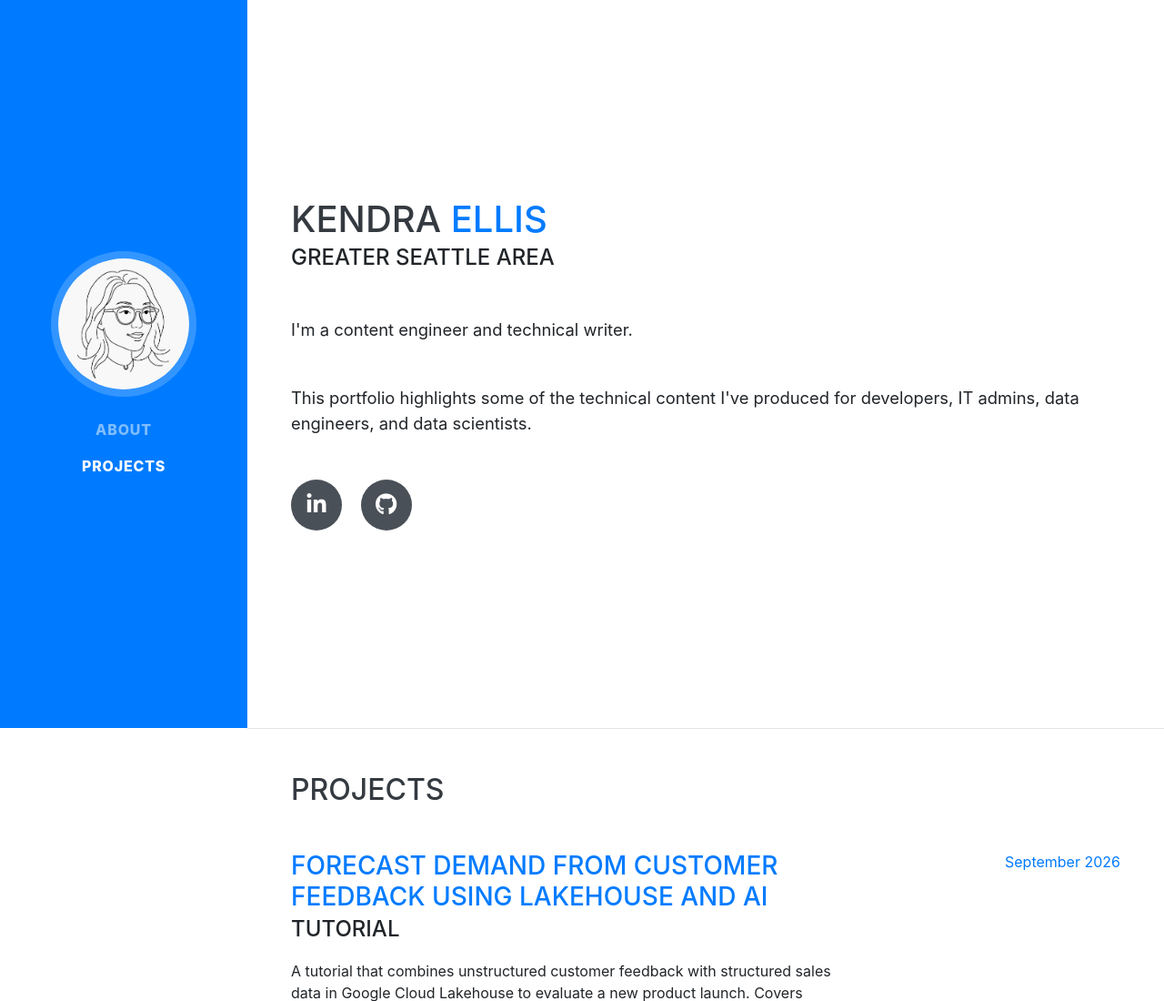
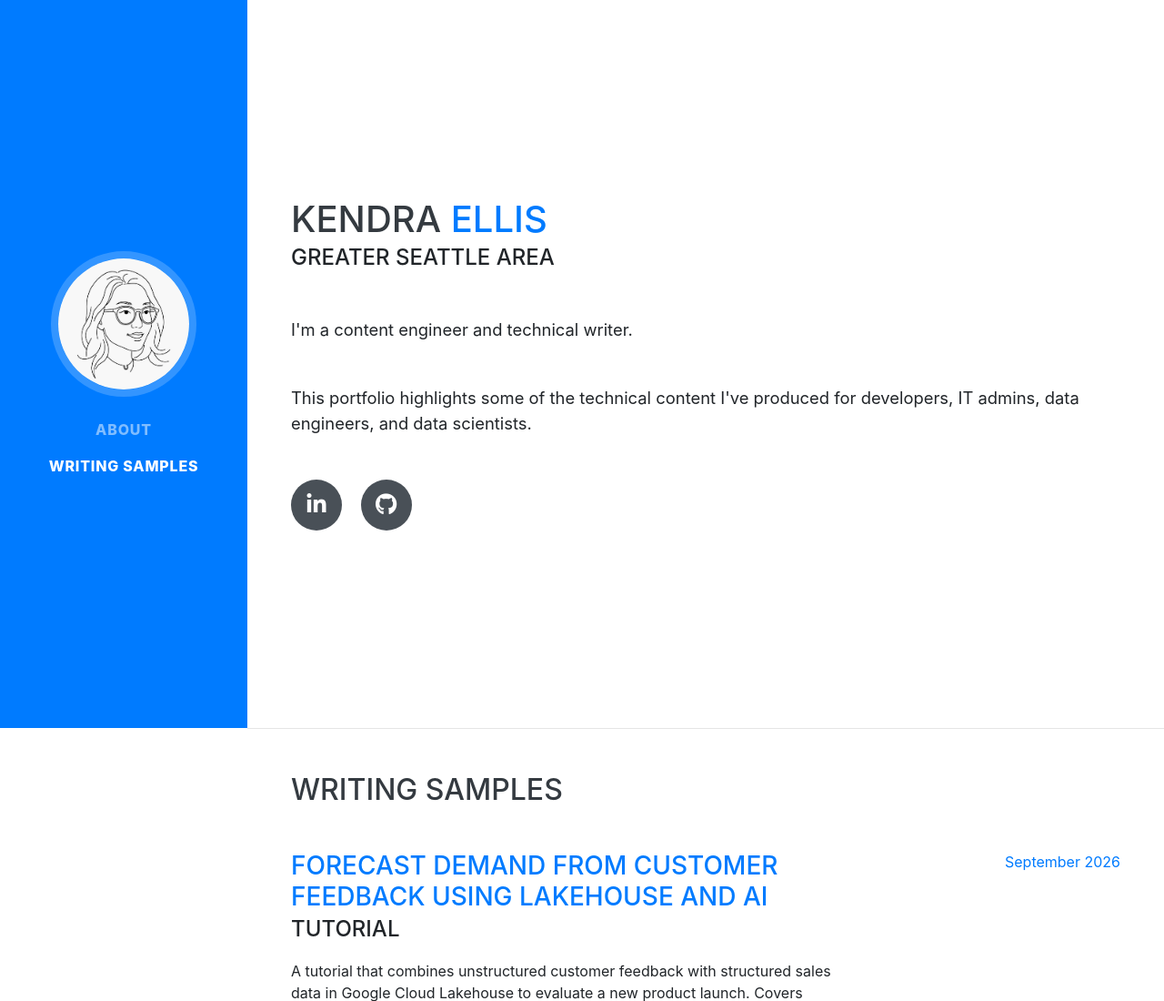
Before and after one commit to ellisken/writing-portfolio, a website with bundled scripts: page index.html in a window 1280 px wide. Shown: the top 1100 px of the page at 91% size. Built offline with nearby package versions, Linux system fonts and the light colour scheme; a web font is replaced by a local one.

Commit message:
Rename Projects section to Writing Samples
Co-Authored-By: Claude Opus 4.6 <noreply@anthropic.com>
Claude-Session: https://claude.ai/code/session_018Sq1vZRRYqJ2rBtToDvJnx

```diff
--- a/index.html
+++ b/index.html
@@ -42,7 +42,7 @@
           <a class="nav-link js-scroll-trigger" href="#about">About</a>
         </li>
         <li class="nav-item">
-          <a class="nav-link js-scroll-trigger" href="#projects">Projects</a>
+          <a class="nav-link js-scroll-trigger" href="#projects">Writing Samples</a>
         </li>
       </ul>
     </div>
@@ -75,7 +75,7 @@
 
     <section class="resume-section p-3 p-lg-5 d-flex justify-content-center" id="projects">
       <div class="w-100">
-        <h2 class="mb-5">Projects</h2>
+        <h2 class="mb-5">Writing Samples</h2>
         <!-- ===============================
               FORECAST DEMAND TUTORIAL
         ==================================== -->
```
